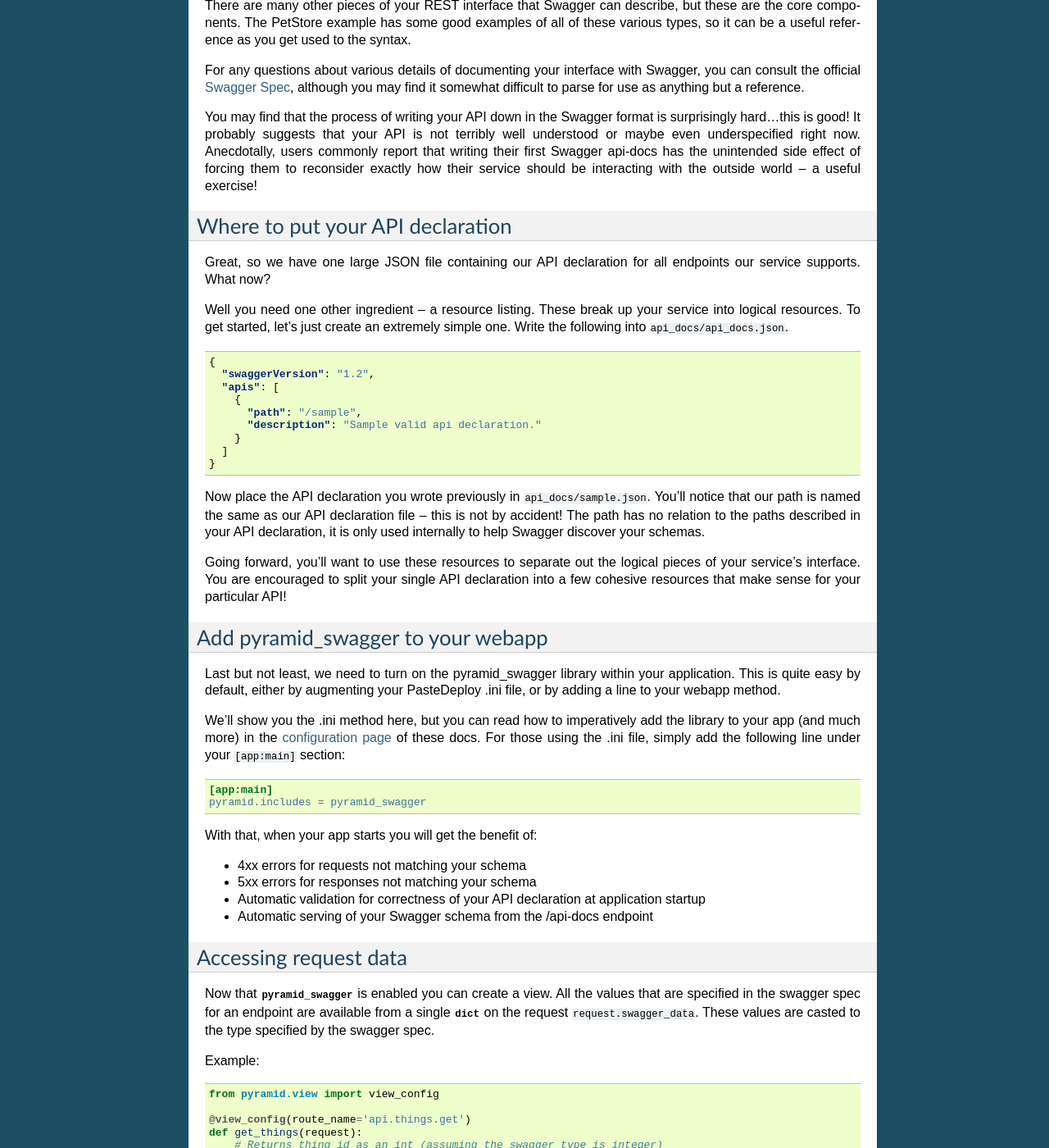
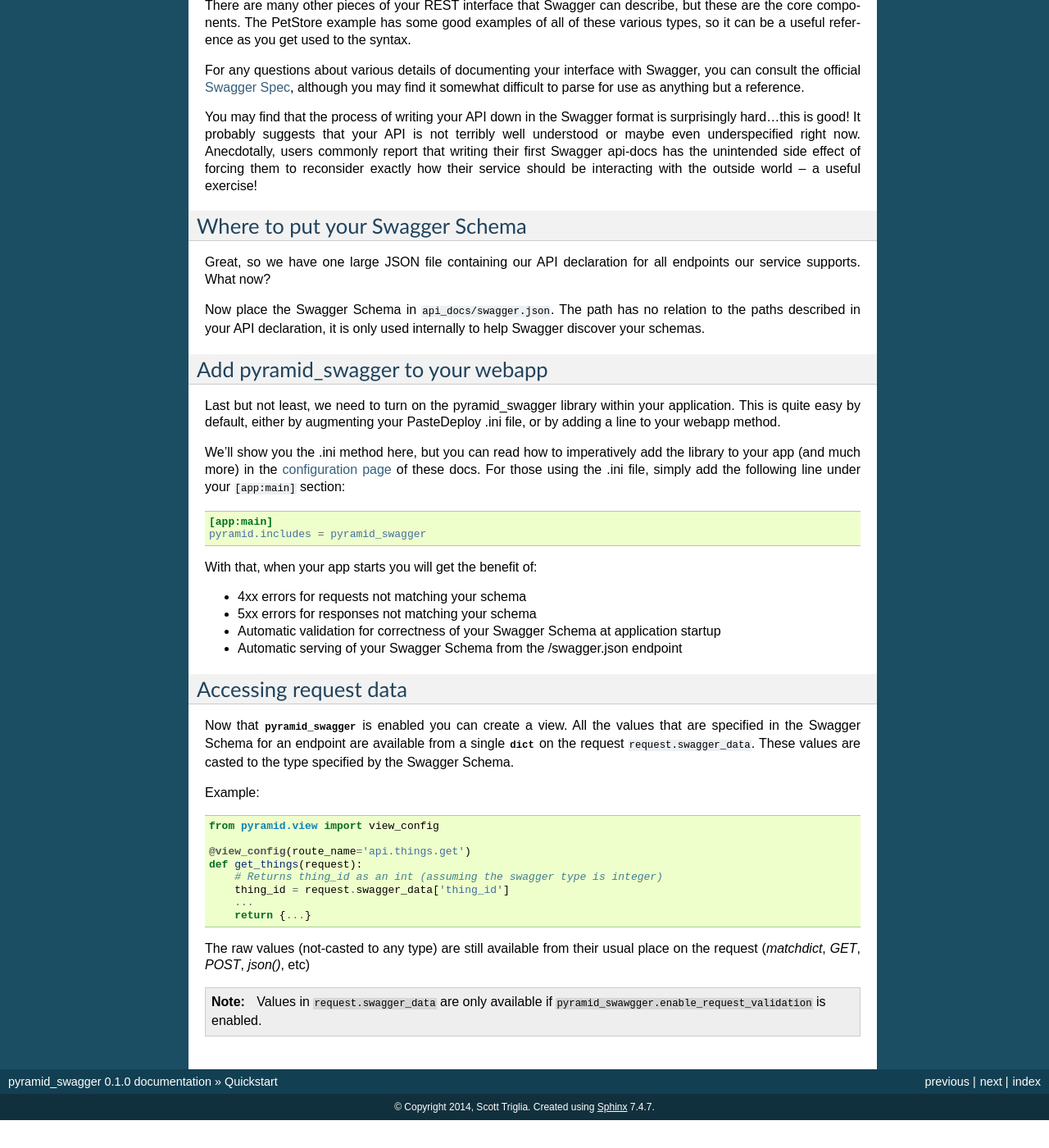
Before and after one commit to Yelp/pyramid_swagger, a Sphinx documentation site: the page built from docs/quickstart.rst, in a window 1280 px wide and 1400 px high, scrolled down 534 px. Shown: the whole window at 82% size. Built offline with Sphinx 7.4.7, drawn with Linux system fonts in a browser that asks for light colours; after the commit the page ends 1900 px from its top, so only the background shows below that; some of the changed text lies outside the part shown.

Commit message:
Updated docs for Swagger 2.0

```diff
--- a/docs/external_resources.rst
+++ b/docs/external_resources.rst
@@ -6,4 +6,5 @@
 
 * `Interactive Spec Editor <http://editor.swagger.io/>`_
 * `Swagger 1.2 Specification <https://github.com/swagger-api/swagger-spec/blob/master/versions/1.2.md>`_
+* `Swagger 2.0 Specification <https://github.com/swagger-api/swagger-spec/blob/master/versions/2.0.md>`_
 * `"Pet Store" example API <http://petstore.swagger.io/>`_
--- a/docs/glossary.rst
+++ b/docs/glossary.rst
@@ -13,4 +13,4 @@
   The description of each endpoint a particular Swagger service provides, with complete input and output declared.
 
 swagger spec
-  The formal specification of a valid swagger api. The current public version is 1.2 and hosted on `wordnik's Github <https://github.com/swagger-api/swagger-spec/blob/master/versions/1.2.md>`_.
+  The formal specification of a valid swagger api. The current public version is 2.0 and hosted on `wordnik's Github <https://github.com/swagger-api/swagger-spec/blob/master/versions/2.0.md>`_.
--- a/docs/index.rst
+++ b/docs/index.rst
@@ -10,6 +10,8 @@
 your interfaces in a `Pyramid <http://www.pylonsproject.org/>`_ webapp.
 
 Features include:
+
+* Support for Swagger 1.2 and Swagger 2.0
 
 * Request and response validation
 
--- a/docs/quickstart.rst
+++ b/docs/quickstart.rst
@@ -5,15 +5,15 @@
 
 The core steps to use pyramid_swagger are quite simple:
 
-1. Create a Swagger API declaration for your service's endpoints
+1. Create a Swagger Schema for your service's endpoints
 2. Add pyramid_swagger to your Pyramid application
 
-Creating your first API declaration
+Creating your first Swagger Schema
 -----------------------------------
 
-Creating your initial API declaration can be intimidating but don't fear, it's not nearly as much work as it might initially appear.
+Creating your initial Swagger Schema can be intimidating but don't fear, it's not nearly as much work as it might initially appear.
 
-To create your first API declaration, I encourage you to take a look at Swagger's official `PetStore example <http://petstore.swagger.io>`_. You can even see the raw JSON for the associated API declarations, like the `Pet resource. <http://petstore.swagger.io/api/api-docs/pet>`_ You'll notice that Swagger has a lot of details, but the core part of building a schema is documenting each endpoint's inputs and outputs.
+To create your first Swagger Schema, I encourage you to take a look at Swagger's official `PetStore example <http://petstore.swagger.io>`_. You can even see the raw JSON for the `Swagger Schema. <http://petstore.swagger.io/v2/swagger.json>`_ You'll notice that Swagger has a lot of details, but the core part of building a schema is documenting each endpoint's inputs and outputs.
 
 For your intial attempt, documenting an endpoint can be simplified to some basic components:
 
@@ -23,32 +23,16 @@
 
 There are many other pieces of your REST interface that Swagger can describe, but these are the core components. The PetStore example has some good examples of all of these various types, so it can be a useful reference as you get used to the syntax.
 
-For any questions about various details of documenting your interface with Swagger, you can consult the official `Swagger Spec <https://github.com/swagger-api/swagger-spec/blob/master/versions/1.2.md>`_, although you may find it somewhat difficult to parse for use as anything but a reference.
+For any questions about various details of documenting your interface with Swagger, you can consult the official `Swagger Spec <https://github.com/swagger-api/swagger-spec/blob/master/versions/2.0.md>`_, although you may find it somewhat difficult to parse for use as anything but a reference.
 
 You may find that the process of writing your API down in the Swagger format is surprisingly hard...this is good! It probably suggests that your API is not terribly well understood or maybe even underspecified right now. Anecdotally, users commonly report that writing their first Swagger api-docs has the unintended side effect of forcing them to reconsider exactly how their service should be interacting with the outside world -- a useful exercise!
 
-Where to put your API declaration
+Where to put your Swagger Schema
 ---------------------------------
 
 Great, so we have one large JSON file containing our API declaration for all endpoints our service supports. What now?
 
-Well you need one other ingredient -- a resource listing. These break up your service into logical resources. To get started, let's just create an extremely simple one. Write the following into :samp:`api_docs/api_docs.json`.
-
-.. code-block:: json
-
-        {
-          "swaggerVersion": "1.2",
-          "apis": [
-            {
-              "path": "/sample",
-              "description": "Sample valid api declaration."
-            }
-          ]
-        }
-
-Now place the API declaration you wrote previously in :samp:`api_docs/sample.json`. You'll notice that our path is named the same as our API declaration file -- this is not by accident! The path has no relation to the paths described in your API declaration, it is only used internally to help Swagger discover your schemas.
-
-Going forward, you'll want to use these resources to separate out the logical pieces of your service's interface. You are encouraged to split your single API declaration into a few cohesive resources that make sense for your particular API!
+Now place the Swagger Schema in :samp:`api_docs/swagger.json`. The path has no relation to the paths described in your API declaration, it is only used internally to help Swagger discover your schemas.
 
 Add pyramid_swagger to your webapp
 ----------------------------------
@@ -66,17 +50,17 @@
 
 * 4xx errors for requests not matching your schema
 * 5xx errors for responses not matching your schema
-* Automatic validation for correctness of your API declaration at application startup
-* Automatic serving of your Swagger schema from the /api-docs endpoint
+* Automatic validation for correctness of your Swagger Schema at application startup
+* Automatic serving of your Swagger Schema from the /swagger.json endpoint
 
 
 Accessing request data
 ----------------------
 
 Now that :mod:`pyramid_swagger` is enabled you can create a view. All the
-values that are specified in the swagger spec for an endpoint are available
+values that are specified in the Swagger Schema for an endpoint are available
 from a single :class:`dict` on the request  ``request.swagger_data``. These
-values are casted to the type specified by the swagger spec.
+values are casted to the type specified by the Swagger Schema.
 
 Example:
 
```
Also changed, not shown: docs/configuration.rst (+11 -5 lines).
